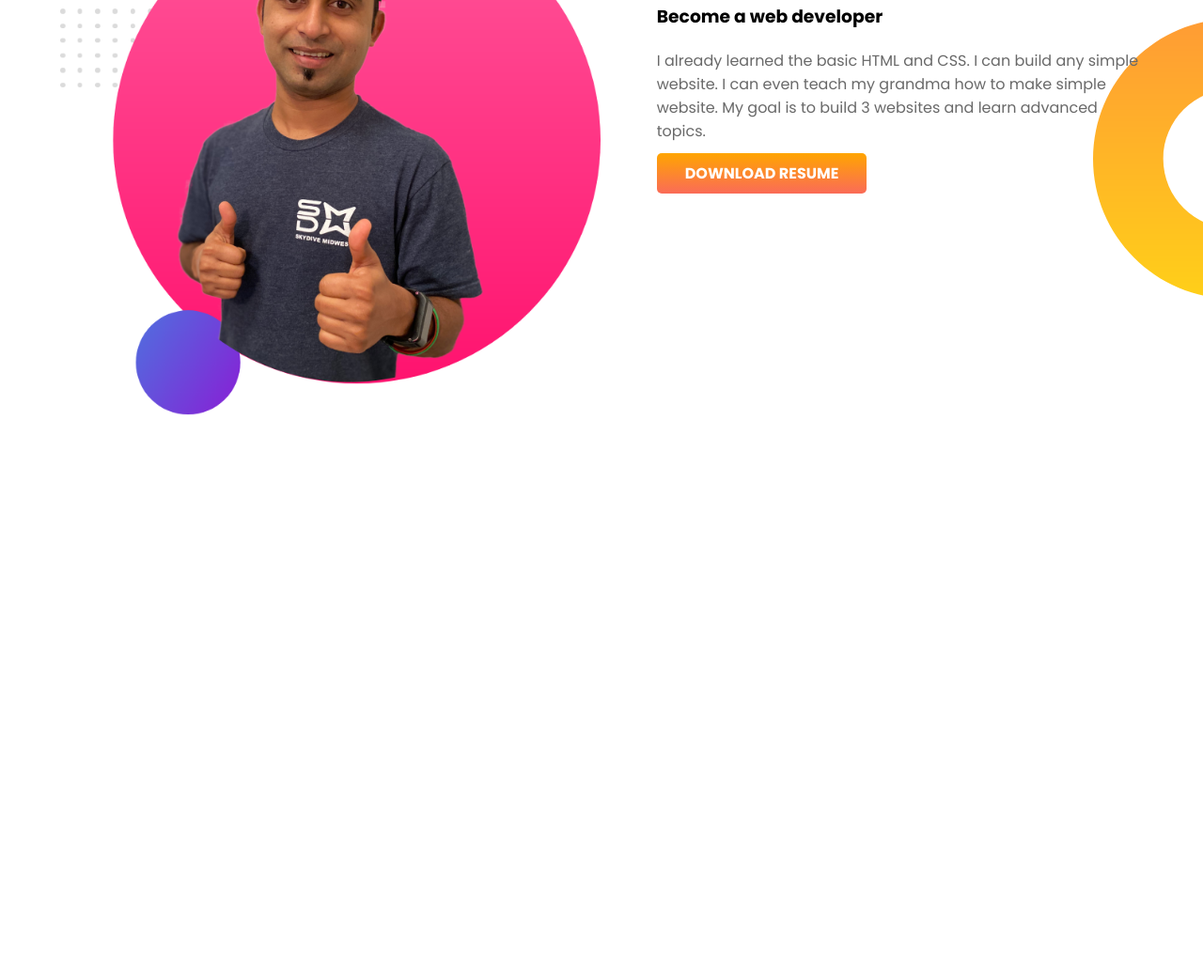
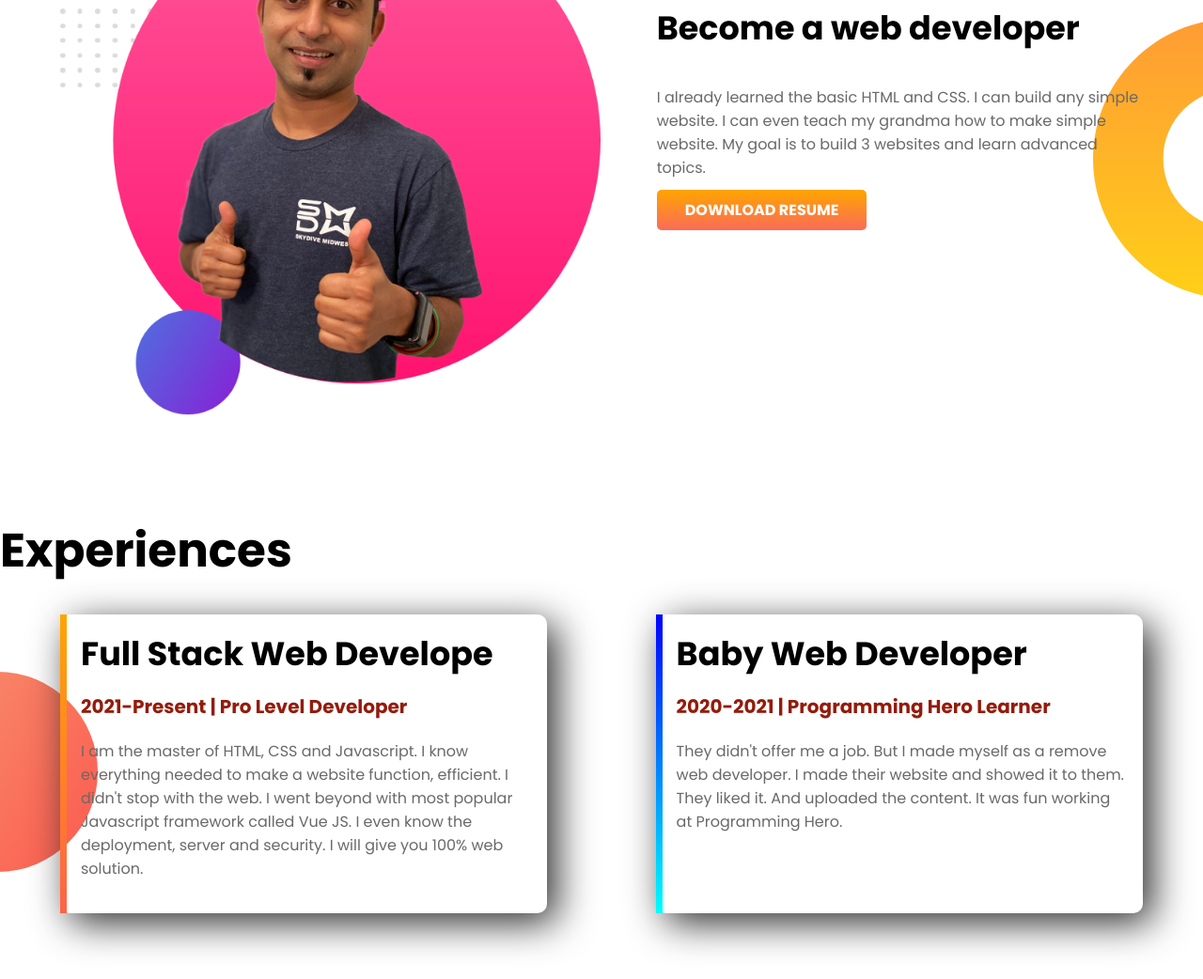
Before and after one commit to dev-khlaid24/create-first-project, a plain HTML site: page index.html in a window 1280 px wide. Shown: the part 689-1731 px from the top of the page at 94% size. Before the commit the page ends 1138 px from the top, so only its background shows below. Drawn offline with Linux system fonts and the light colour scheme.

Commit message:
thi is last work

```diff
--- a/css/style.css
+++ b/css/style.css
@@ -34,6 +34,14 @@ h2{
     margin: 30px 0;
     font-size: 35px;
 }
+h3{
+    font-size: 35px;
+    padding-bottom: 15px;
+}
+h5{
+    font-size: 20px;
+    color: #941b0b;
+}
 
 p{
     margin: 20px 0;
@@ -56,3 +64,31 @@ p{
     background-position: right;
 
 }
+#ecperiences{
+    padding: 70px 0;
+    background: url(../images/exp-bg.png);
+    background-repeat: no-repeat;
+    background-position-y: 70%;
+
+}
+.full-stack-dev, .web-dev{
+    width: 45%;
+}
+.full-stack-dev{
+    box-shadow: 10px 10px 40px rgb(46, 44, 44);
+    padding: 15px;
+    border-radius: 10px;
+    border-image: linear-gradient(orange, tomato);
+    border-image-slice: 1;
+    border-left: 7px solid;
+
+}
+.web-dev{
+    margin-left: 10%;
+    box-shadow: 10px 10px 40px rgb(46, 44, 44);
+    padding: 15px;
+    border-radius: 10px;
+    border-image: linear-gradient(blue, cyan);
+    border-image-slice: 1;
+    border-left: 7px solid;
+}
--- a/index.html
+++ b/index.html
@@ -43,8 +43,24 @@
     </section>
     <!-- big dream end -->
 
-    <!-- top bannar start -->
-    <!-- top bannar end -->
+    <!-- experiences start -->
+    <section id="ecperiences">
+        <h1>Experiences</h1>
+        <div class="container">
+            <div class="full-stack-dev">
+                <h3>Full Stack Web Develope</h3>
+                <h5>2021-Present | Pro Level Developer</h5>
+                <p>I am the master of HTML, CSS and Javascript. I know everything needed to make a website function, efficient. I didn't stop with the web. I went beyond with most popular Javascript framework called Vue JS. I even know the deployment, server and security. I will give you 100% web solution.</p>
+            </div>
+            <div class="web-dev">
+                <h3>Baby Web Developer</h3>
+                <h5>2020-2021 | Programming Hero Learner</h5>
+                <p>They didn't offer me a job. But I made myself as a remove web developer. I made their website and showed it to them. They liked it. And uploaded the content. It was fun working at Programming Hero.
+                </p>
+            </div>
+        </div>
+    </section>
+    <!-- experiences end -->
 
     <!-- top bannar start -->
     <!-- top bannar end -->
```
